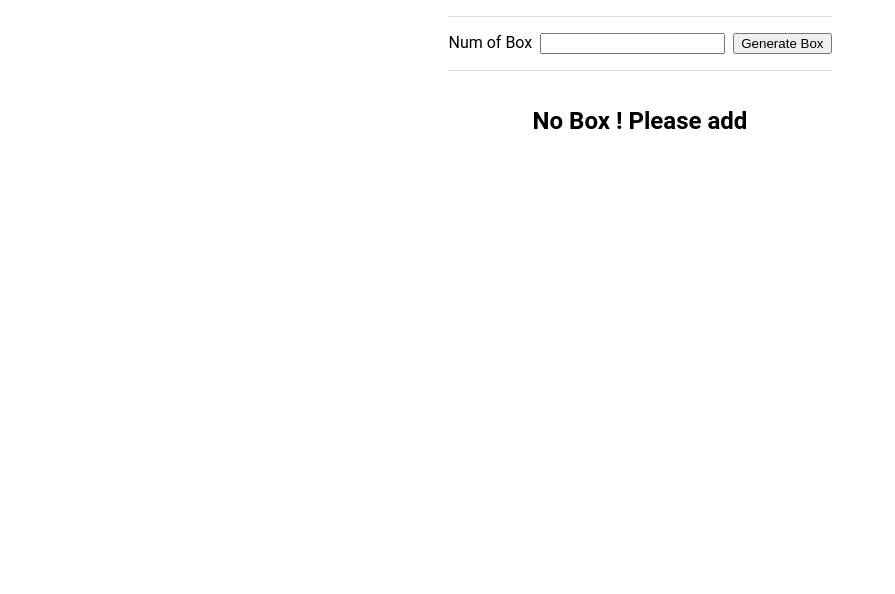
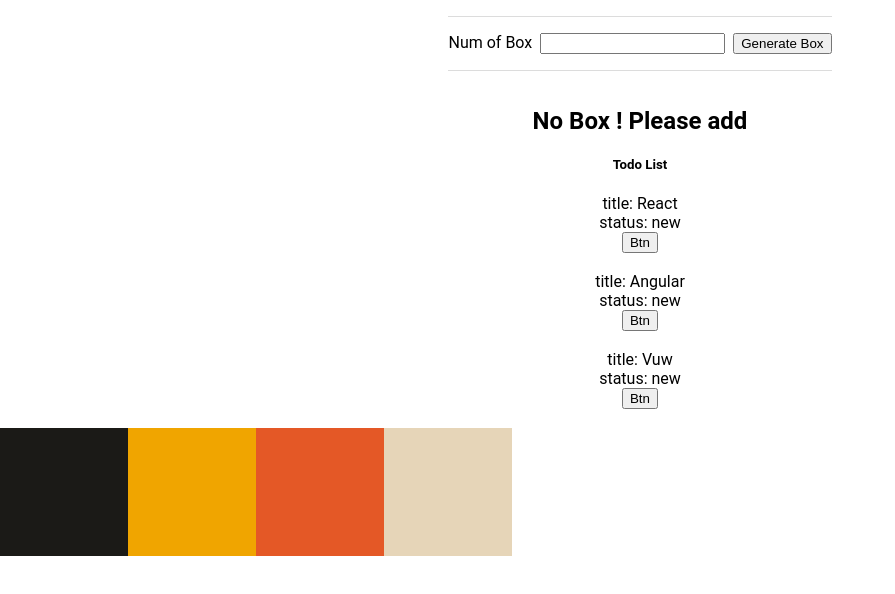
Before and after one commit to vietGit2912/react-ultimate, a React (Create React App) app: page / in a window 1280 px wide. Shown: the top 594 px of the page, without its empty margins (0-895 px from the left). Built offline with nearby package versions, Linux system fonts and the light colour scheme.

Commit message:
exercise Color BG by using 2 state

```diff
--- a/src/App.js
+++ b/src/App.js
@@ -1,5 +1,7 @@
 import './App.css';
 import BoxGenerate from './components/ComposeComponents/BoxGenerator/index';
+import LiftingState from './components/Lifting State up/LiftingState';
+import ColorApp from './exercies/colorBox/ColorApp';
 
 const comment = {
   date: new Date(),
@@ -34,6 +36,14 @@ const comment = {
       <section>
         <BoxGenerate />
       </section>
+
+      <section>
+        <LiftingState />
+      </section>
+
+      <section>
+        <ColorApp />
+      </section>
     </div>
   )
 }
--- /dev/null
+++ b/src/components/Lifting State up/LiftingState.jsx
@@ -0,0 +1,33 @@
+import React, { useState } from 'react'
+import TodoList from './TodoList';
+
+
+const data = [
+    {
+        title: 'React',
+        status: 'new'
+    },
+    {
+        title: 'Angular',
+        status: 'new'
+    },
+    {
+        title: 'Vuw',
+        status: 'new'
+    }
+]
+function LiftingState() {
+    const [todos, setTodos] = useState(data);
+    const handleItemBtnClick = (event) => () => {
+        console.log(event);
+    }
+  return (
+    <div>
+        <h5>Todo List</h5>
+        <TodoList todos={todos} handleItemBtnClick={handleItemBtnClick} />
+
+    </div>
+  )
+}
+
+export default LiftingState
--- /dev/null
+++ b/src/components/Lifting State up/TodoItem.jsx
@@ -0,0 +1,13 @@
+import React from "react";
+
+function TodoItem({ title, status, handleItemBtnClick }) {
+  return (
+    <>
+      title: {title} <br />
+      status: {status} <br />
+      <button type="text" onClick={handleItemBtnClick(title)}>Btn</button><br /><br/>
+    </>
+  );
+}
+
+export default TodoItem;
--- /dev/null
+++ b/src/components/Lifting State up/TodoList.jsx
@@ -0,0 +1,14 @@
+import React from "react";
+import TodoItem from "./TodoItem";
+
+function TodoList({ todos, handleItemBtnClick }) {
+  return (
+    <>
+      {todos.map((todo) => (
+          <TodoItem key={todo.title} title={todo.title} status={todo.status} handleItemBtnClick={handleItemBtnClick} />
+      ))}
+    </>
+  );
+}
+
+export default TodoList;
--- /dev/null
+++ b/src/exercies/colorBox/ColorApp.jsx
@@ -0,0 +1,40 @@
+import { useState } from 'react';
+import styled from 'styled-components';
+
+const colors = ['#1B1A17','#F0A500', '#E45826','#E6D5B8']
+
+const StyledDiv = styled.div`
+    padding: 4rem;
+    color: black;
+    float: left;
+    background: ${(props) =>
+        {
+            if(props.reset) {
+                return props.defaultbg
+            }else return props.broadcastbg
+        }}}
+`
+
+const ColorApp = () => {
+    const [broadcastbg, setBroadcastbg ] = useState('');
+    const [reset, setReset] = useState(true);
+    const emitBg = (color)  => {
+        setBroadcastbg(color);
+        setReset(!reset);
+    }
+    return (
+        <>
+            {colors.map((color) => (
+                <StyledDiv
+                    key={color}
+                    broadcastbg={broadcastbg}
+                    defaultbg={color}
+                    reset={reset}
+                    onClick={() => emitBg(color)}/>
+            ))}
+        </>
+    )
+}
+
+
+export default ColorApp;
```
